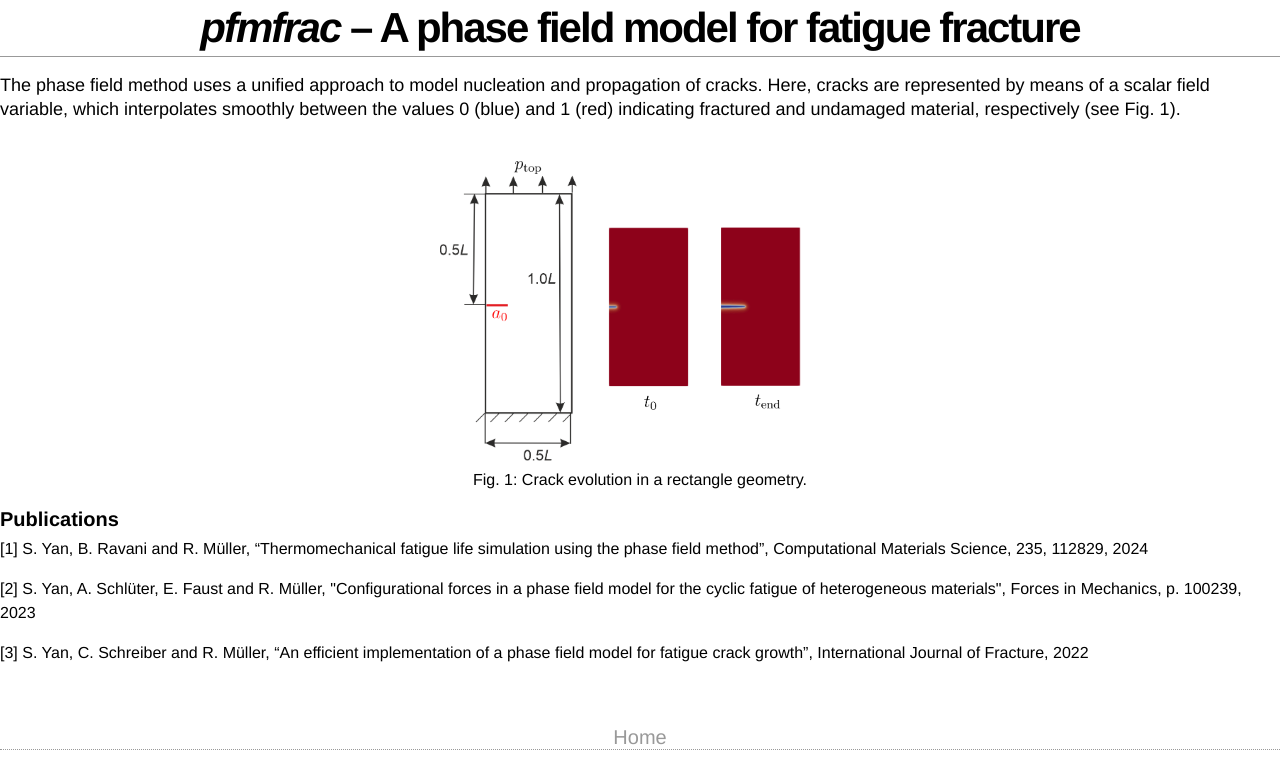
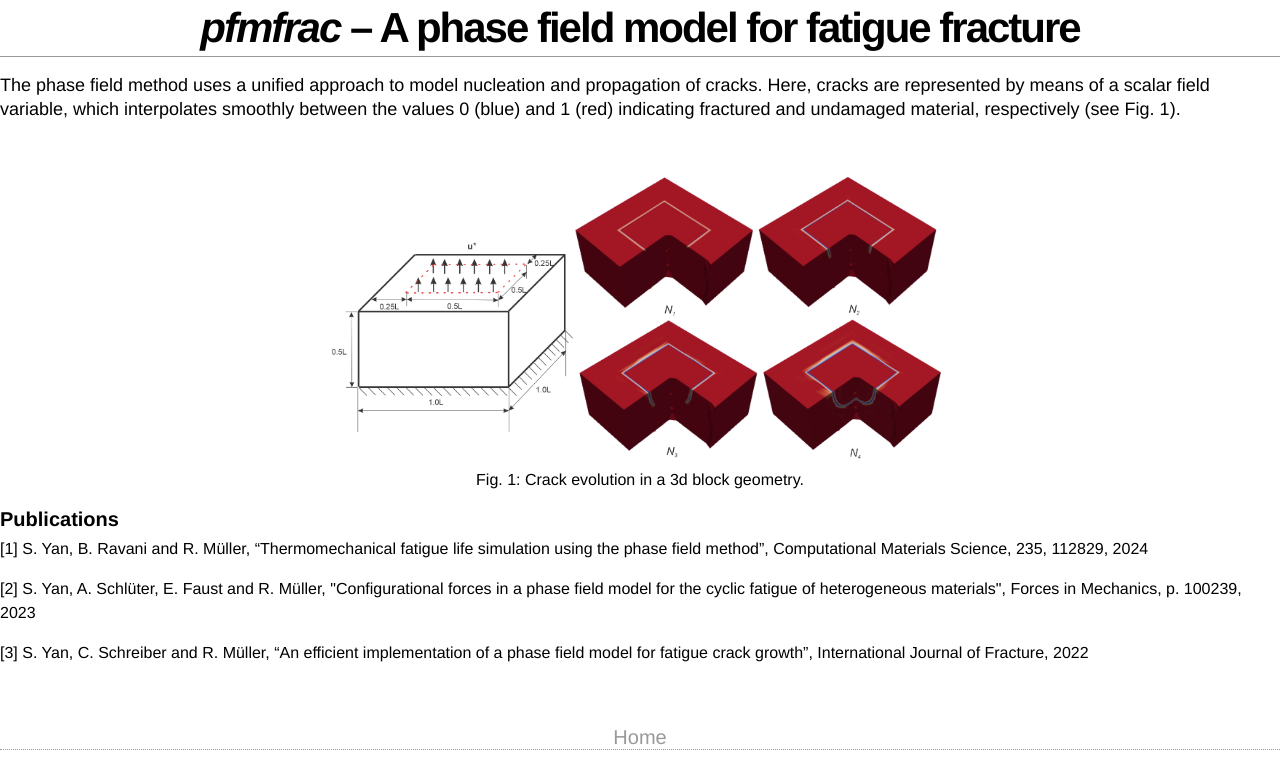
Before and after one commit to kidyan0000/github-page, a plain HTML site: page pfmfrac.html in a window 1280 px wide. Drawn offline with Linux system fonts and the light colour scheme.

Commit message:
20251029 - change pfmfrac example

```diff
--- a/pfmfrac.html
+++ b/pfmfrac.html
@@ -21,13 +21,13 @@
 <body>
     <figure>
         <center><img
-        src="images/square.png"
-        width="400"
+        src="images/square3d.png"
+        width="1200"
         height=300"
-        alt="square"
+        alt="square3d"
         class="introduction-image"
         />
-        <figcaption>Fig. 1: Crack evolution in a rectangle geometry.</figcaption>
+        <figcaption>Fig. 1: Crack evolution in a 3d block geometry.</figcaption>
         </center>
     </figure>
   <nav>
```
Also changed, not shown: images/square3d.png (added).
